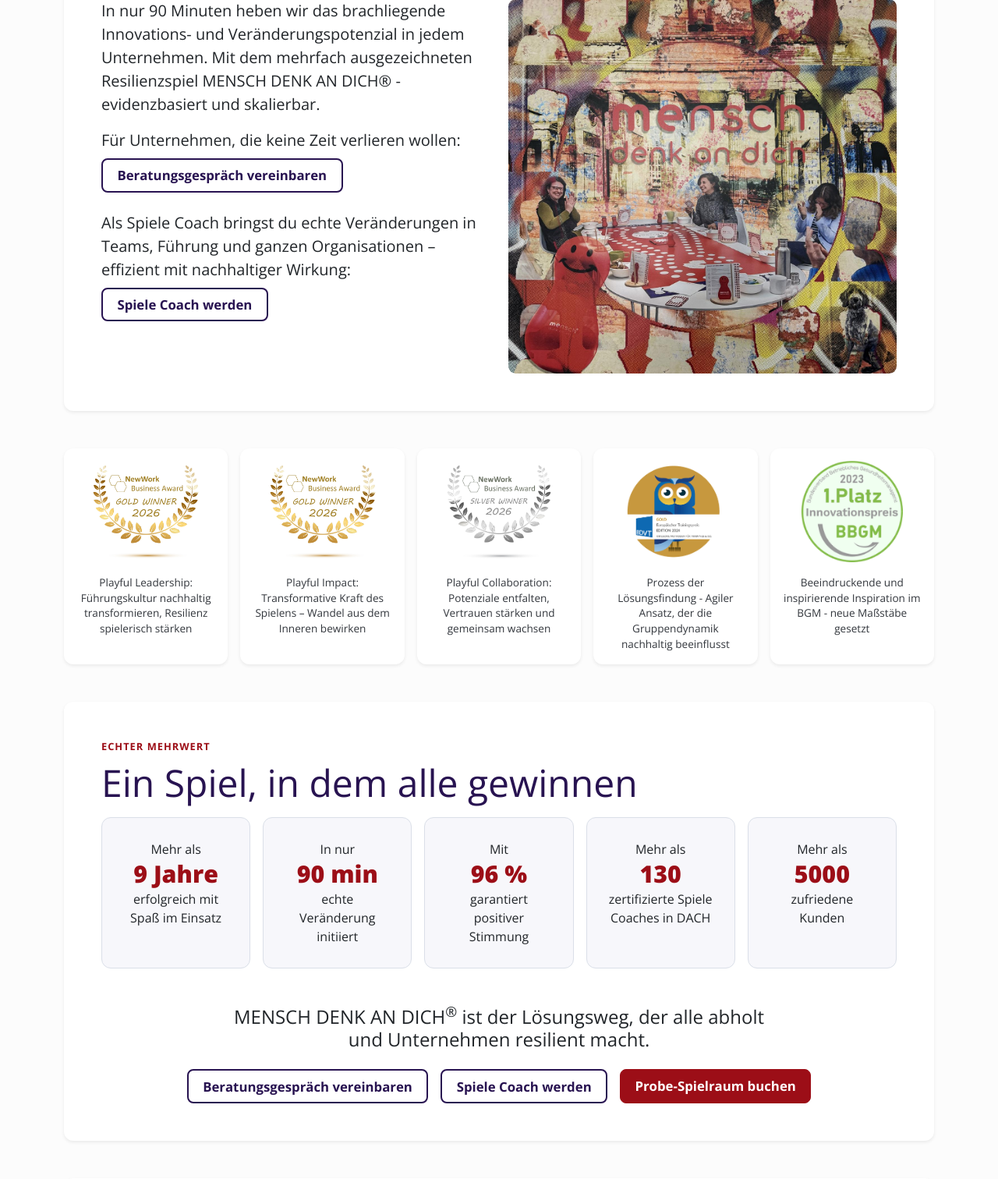
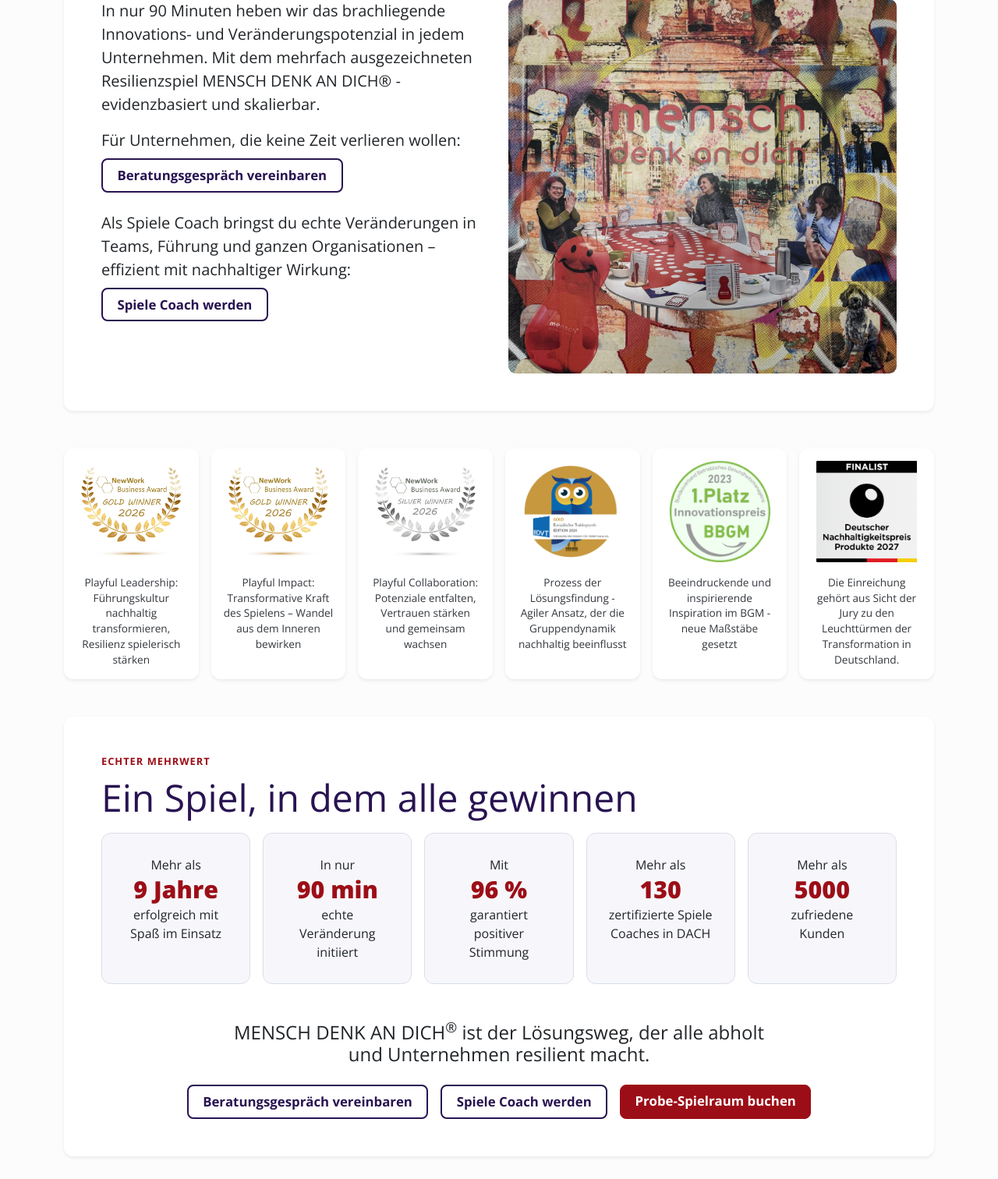
Before and after one commit to hbetter/flask-mdad, a Flask app: page / in a window 1280 px wide. Shown: the part 367-1879 px from the top of the page at 78% size. Run offline with Flask 3, Linux system fonts and the light colour scheme; data that the repository does not hold is empty; some libraries are stand-ins or nearby versions.

Commit message:
Award-Kachel fuer Nachhaltigkeitspreis-Finalist ergaenzt
Deutscher Nachhaltigkeitspreis Produkte 2027 (Finalist) als sechstes
Logo in die Awards-Reihe auf der Startseite aufgenommen, mit dem von
der Jury vergebenen Statement als Bildunterschrift. Das Grid ist von
5 auf 6 Spalten (row-cols-lg-6) angepasst, damit alle Logos auf
Desktop weiterhin in einer Zeile stehen.

Co-Authored-By: Claude Sonnet 5 <noreply@anthropic.com>
Claude-Session: https://claude.ai/code/session_01QwGcDxwRQrxkHrRS91fWWp

```diff
--- a/templates/index.html
+++ b/templates/index.html
@@ -40,7 +40,7 @@
 
   <!-- AWARDS -->
   {% call m.section_plain() %}
-      <div class="row row-cols-2 row-cols-md-3 row-cols-lg-5 g-3">
+      <div class="row row-cols-2 row-cols-md-3 row-cols-lg-6 g-3">
         <div class="col">
           <div class="card shadow-sm h-100 text-center p-3">
             <div class="award-logo-frame">
@@ -79,6 +79,14 @@
               <img src="{{ url_for('static', filename='img/bbgm_web.png') }}" alt="Innovationspreis Bundesverband BGM" class="award-logo">
             </div>
             <p class="award-caption mt-3 mb-0">Beeindruckende und inspirierende Inspiration im BGM - neue Maßstäbe gesetzt</p>
+          </div>
+        </div>
+        <div class="col">
+          <div class="card shadow-sm h-100 text-center p-3">
+            <div class="award-logo-frame">
+              <img src="{{ url_for('static', filename='img/NachhaltigkeitFinalist.png') }}" alt="Nachhaltigkeit Finalist" class="award-logo">
+            </div>
+            <p class="award-caption mt-3 mb-0">Die Einreichung gehört aus Sicht der Jury zu den Leuchttürmen der Transformation in Deutschland.</p>
           </div>
         </div>
       </div>
```
Also changed, not shown: static/img/NachhaltigkeitFinalist.png (added).
